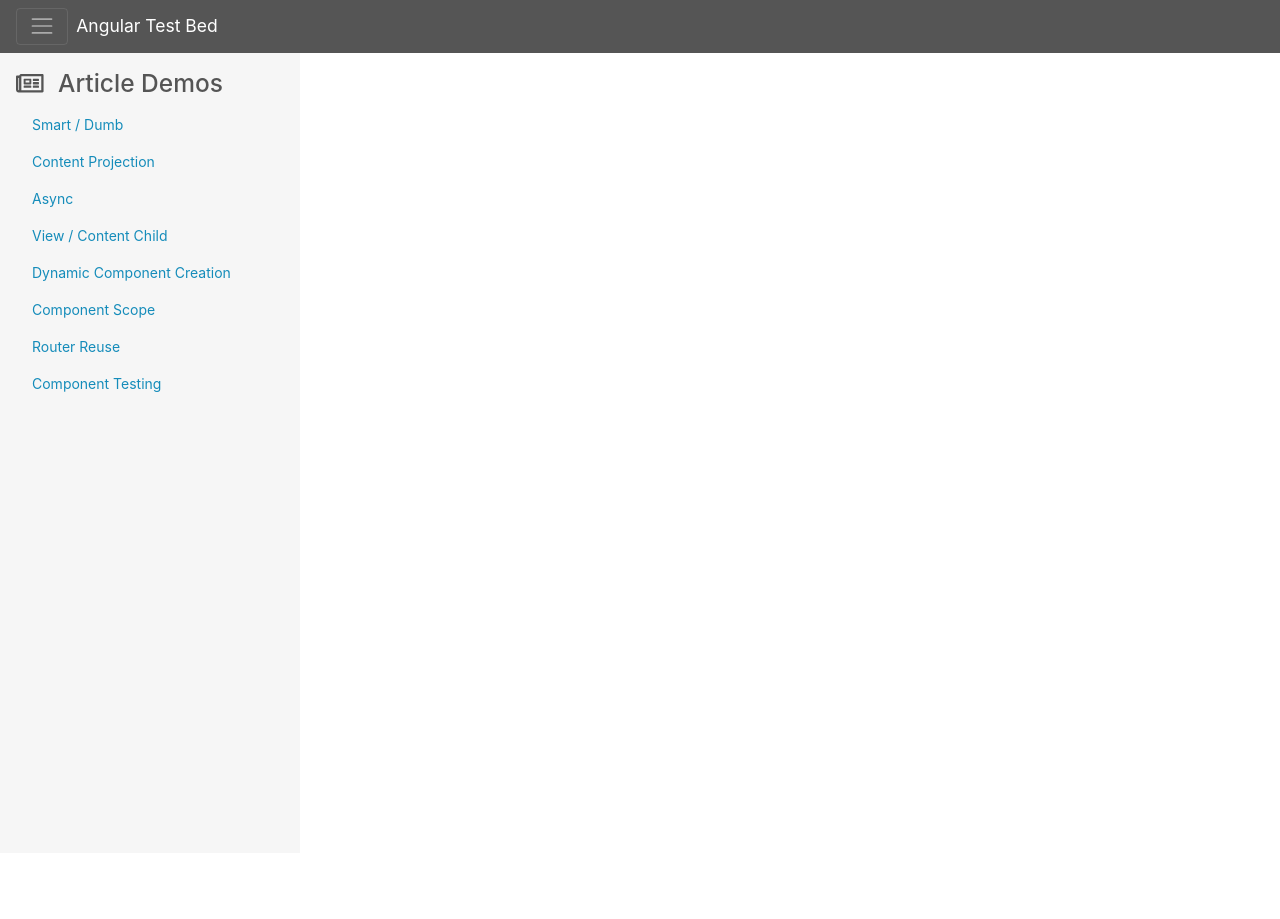
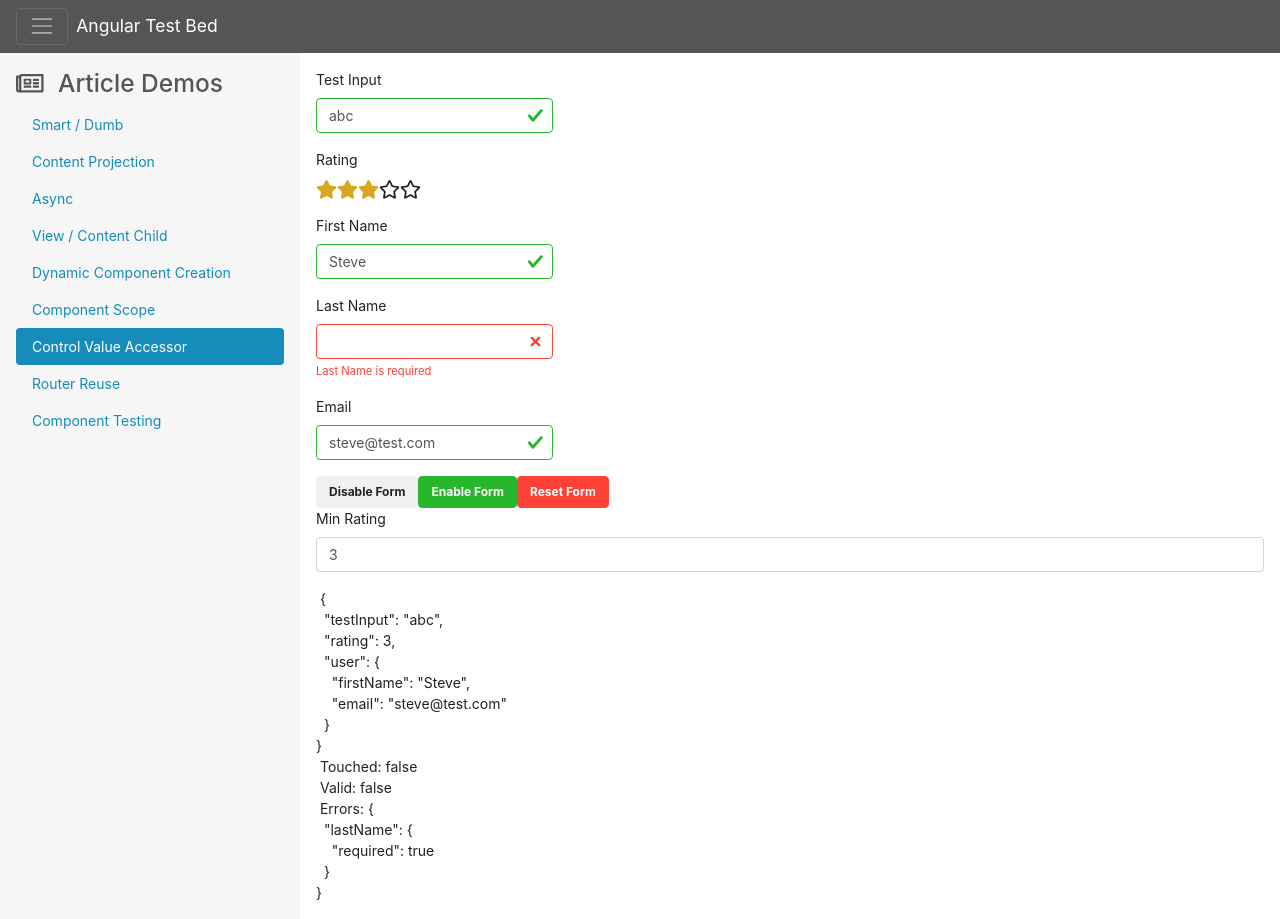
Before and after one commit to cloutidj/angular-articles-solutions, an Angular app: page /control-value-accessor in a window 1280 px wide. Before the commit this address led to /. Before the commit the page ends 853 px from the top, so only its background shows below. Built offline with nearby package versions, Linux system fonts and the light colour scheme.

Commit message:
ControlValueAccessor code samples

```diff
--- a/src/app/app.component.html
+++ b/src/app/app.component.html
@@ -35,7 +35,11 @@
 			<li class="nav-item">
 				<a class="nav-link" [routerLink]="['/component-scope']" routerLinkActive="active">Component Scope</a>
 			</li>
-
+			<li class="nav-item">
+				<a class="nav-link" [routerLink]="['/control-value-accessor']" routerLinkActive="active">
+					Control Value Accessor
+				</a>
+			</li>
 			<li class="nav-item">
 				<a class="nav-link" [routerLink]="['/router-reuse']" routerLinkActive="active">Router Reuse</a>
 			</li>
--- a/src/app/app.module.ts
+++ b/src/app/app.module.ts
@@ -13,6 +13,7 @@ import { ComponentScopeModule } from './component-scope/component-scope.module';
 import { ComponentChilrenModule } from './component-children/component-chilren.module';
 import { AsyncModule } from './async/async.module';
 import { DynamicComponentCreationModule } from './dynamic-component-creation/dynamic-component-creation.module';
+import { ControlValueAccessorModule } from './control-value-accessor/control-value-accessor.module';
 
 @NgModule({
 	declarations: [
@@ -28,6 +29,7 @@ import { DynamicComponentCreationModule } from './dynamic-component-creation/dyn
 		ComponentTestingModule,
 		ComponentScopeModule,
 		ContentProjectionModule,
+		ControlValueAccessorModule,
 		DynamicComponentCreationModule,
 		RouterReuseModule,
 		SmartDumbCombinedModule
--- /dev/null
+++ b/src/app/control-value-accessor/control-value-accessor.component.ts
@@ -0,0 +1,51 @@
+import { Component, OnInit } from '@angular/core';
+import { FormBuilder, FormGroup, Validators } from '@angular/forms';
+
+@Component({
+	selector: 'app-control-value-accessor',
+	template: `
+		<form [formGroup]="testForm" autocomplete="off" class="w-25 was-validated">
+			<div class="form-group">
+				<label>Test Input</label>
+				<input class="form-control" type="text" formControlName="testInput">
+			</div>
+
+			<div class="form-group">
+				<label>Rating</label>
+				<app-rating-control [maxRating]="5" [minRating]="minRating" formControlName="rating"></app-rating-control>
+			</div>
+
+			<app-user-form formControlName="user"></app-user-form>
+		</form>
+		<button class="btn btn-secondary" (click)="testForm.disable()">Disable Form</button>
+		<button class="btn btn-success" (click)="testForm.enable()">Enable Form</button>
+		<button class="btn btn-danger" (click)="testForm.reset()">Reset Form</button>
+		<div class="form-group">
+			<label>Min Rating</label>
+			<input name="minRating" class="form-control" type="number" [(ngModel)]="minRating">
+		</div>
+		<div style="white-space: pre">
+			{{testForm.value | json}}<br/>
+			Touched: {{testForm.touched | json}}<br/>
+			Valid: {{testForm.valid}}<br/>
+			Errors: {{testForm.controls['user'].errors | json}}<br/>
+		</div>`,
+	styles: [`
+		app-rating-control.ng-invalid {
+			color: red;
+		}`]
+})
+export class ControlValueAccessorComponent implements OnInit {
+	public testForm: FormGroup;
+	public minRating = 3;
+
+	constructor(private formBuilder: FormBuilder) { }
+
+	ngOnInit(): void {
+		this.testForm = this.formBuilder.group({
+			testInput: 'abc',
+			rating: [3, Validators.required],
+			user: {firstName: 'Steve', email: 'steve@test.com'}
+		});
+	}
+}
--- /dev/null
+++ b/src/app/control-value-accessor/rating-control.component.ts
@@ -0,0 +1,113 @@
+import { Component, Input, OnChanges, forwardRef } from '@angular/core';
+import { IconDefinition, faStar as faStarSolid } from '@fortawesome/free-solid-svg-icons';
+import { faStar as faStarEmpty } from '@fortawesome/free-regular-svg-icons';
+import { ControlValueAccessor, NG_VALUE_ACCESSOR, Validator, AbstractControl, ValidationErrors, NG_VALIDATORS } from '@angular/forms';
+
+class RatingStar {
+	icon: IconDefinition;
+	index: number;
+	selected: boolean;
+
+	constructor(index: number, rating: number) {
+		this.index = index;
+		this.selected = index < rating;
+		this.icon = this.selected ? faStarSolid : faStarEmpty;
+	}
+}
+
+@Component({
+	selector: 'app-rating-control',
+	template: `
+		<div (mouseleave)="onTouchFn()">
+			<fa-icon
+				*ngFor="let star of ratingStars; let i = index"
+				[icon]="star.icon"
+				(click)="setRating(i)"
+				size="lg"
+				[ngClass]="{'selected': star.selected, 'disabled': isDisabled}">
+			</fa-icon>
+		</div>`,
+	styles: [`
+		fa-icon {
+			cursor: pointer;
+		}
+
+		fa-icon.selected {
+			color: GoldenRod;
+		}
+
+		.disabled {
+			color: gray !important;
+			cursor: default;
+		}`],
+	providers: [
+		{
+			provide: NG_VALUE_ACCESSOR,
+			useExisting: forwardRef(() => RatingControlComponent),
+			multi: true
+		},
+		{
+			provide: NG_VALIDATORS,
+			useExisting: forwardRef(() => RatingControlComponent),
+			multi: true
+		}
+	]
+})
+export class RatingControlComponent implements OnChanges, ControlValueAccessor, Validator {
+	@Input() maxRating = 10;
+	@Input() minRating = 1;
+
+	public rating: number;
+	public ratingStars: RatingStar[] = [];
+	public onChangeFn;
+	public onTouchFn;
+	public onValidatorChangeFn;
+	public isDisabled: boolean;
+
+	ngOnChanges(): void {
+		this.calculateRating();
+		if (this.onValidatorChangeFn) {
+			this.onValidatorChangeFn();
+		}
+	}
+
+	private calculateRating(): void {
+		this.ratingStars = [];
+		for (let i = 0; i < this.maxRating; i++) {
+			this.ratingStars.push(new RatingStar(i, this.rating));
+		}
+	}
+
+	setRating(index: number): void {
+		if (!this.isDisabled) {
+			this.rating = index + 1;
+			this.calculateRating();
+			this.onChangeFn(this.rating);
+		}
+	}
+
+	writeValue(obj: any): void {
+		this.rating = obj;
+		this.calculateRating();
+	}
+
+	registerOnChange(fn: any): void {
+		this.onChangeFn = fn;
+	}
+
+	registerOnTouched(fn: any): void {
+		this.onTouchFn = fn;
+	}
+
+	setDisabledState?(isDisabled: boolean): void {
+		this.isDisabled = isDisabled;
+	}
+
+	validate(control: AbstractControl): ValidationErrors {
+		return control.value >= this.minRating ? null : { tooLow: 'It\'s not that bad...'};
+	}
+
+	registerOnValidatorChange?(fn: () => void): void {
+		this.onValidatorChangeFn = fn;
+	}
+}
--- /dev/null
+++ b/src/app/control-value-accessor/user-form.component.ts
@@ -0,0 +1,100 @@
+import { OnInit, Component, forwardRef } from '@angular/core';
+import { FormGroup, FormBuilder, Validators, ControlValueAccessor, NG_VALUE_ACCESSOR, NgForm, FormGroupDirective, Validator, NG_VALIDATORS, AbstractControl, ValidationErrors } from '@angular/forms';
+
+@Component({
+	selector: 'app-user-form',
+	template: `
+		<ng-container [formGroup]="userForm">
+			<div class="form-group">
+				<label for="firstName">First Name</label>
+				<input id="firstName" type="text" class="form-control" formControlName="firstName" (blur)="formTouchFn()">
+			</div>
+			<div class="form-group">
+				<label for="lastName">Last Name</label>
+				<input id="lastName" type="text" class="form-control" formControlName="lastName" required (blur)="formTouchFn()">
+				<div class="invalid-feedback">
+          			Last Name is required
+        		</div>
+			</div>
+			<div class="form-group">
+				<label for="email">Email</label>
+				<input id="email" type="email" class="form-control" formControlName="email" (blur)="formTouchFn()">
+				<div class="invalid-feedback">
+          			Not a valid email address
+        		</div>
+			</div>
+		</ng-container>`,
+	providers: [
+		{
+			provide: NG_VALUE_ACCESSOR,
+			useExisting: forwardRef(() => UserFormComponent),
+			multi: true
+		},
+		{
+			provide: NG_VALIDATORS,
+			useExisting: forwardRef(() => UserFormComponent),
+			multi: true
+		}
+	]
+})
+export class UserFormComponent implements OnInit, ControlValueAccessor, Validator {
+	public userForm: FormGroup;
+	public formTouchFn;
+
+	constructor(private formBuilder: FormBuilder, private ngForm: FormGroupDirective) { }
+
+	ngOnInit(): void {
+		this.userForm = this.formBuilder.group({
+			firstName: null,
+			lastName: [null, Validators.required],
+			email: [null, Validators.email]
+		});
+
+		console.log(this.ngForm);
+	}
+
+	writeValue(obj: any): void {
+		const emtptyForm = {
+			firstName: null,
+			lastName: null,
+			email: null
+		};
+
+		const data = Object.assign(emtptyForm, obj);
+		this.userForm.patchValue(data);
+	}
+
+	registerOnChange(fn: any): void {
+		this.userForm.valueChanges.subscribe(fn);
+	}
+
+	registerOnTouched(fn: any): void {
+		this.formTouchFn = fn;
+	}
+
+	setDisabledState?(isDisabled: boolean): void {
+		if (isDisabled) {
+			this.userForm.disable();
+		} else {
+			this.userForm.enable();
+		}
+	}
+
+	validate(control: AbstractControl): ValidationErrors {
+		const form = this.userForm;
+		if (form.valid) {
+			return null;
+		}
+
+		const errors = {};
+		Object.keys(form.controls).forEach(k => {
+			if (form.controls[k].invalid) {
+				errors[k] = form.controls[k].errors;
+			}
+		});
+
+		return errors;
+	}
+
+	registerOnValidatorChange?(fn: () => void): void { }
+}
```
Also changed, not shown: src/app/app.routing.ts (+24 -19 lines), src/app/control-value-accessor/control-value-accessor.module.ts (added, +25 -0 lines).
